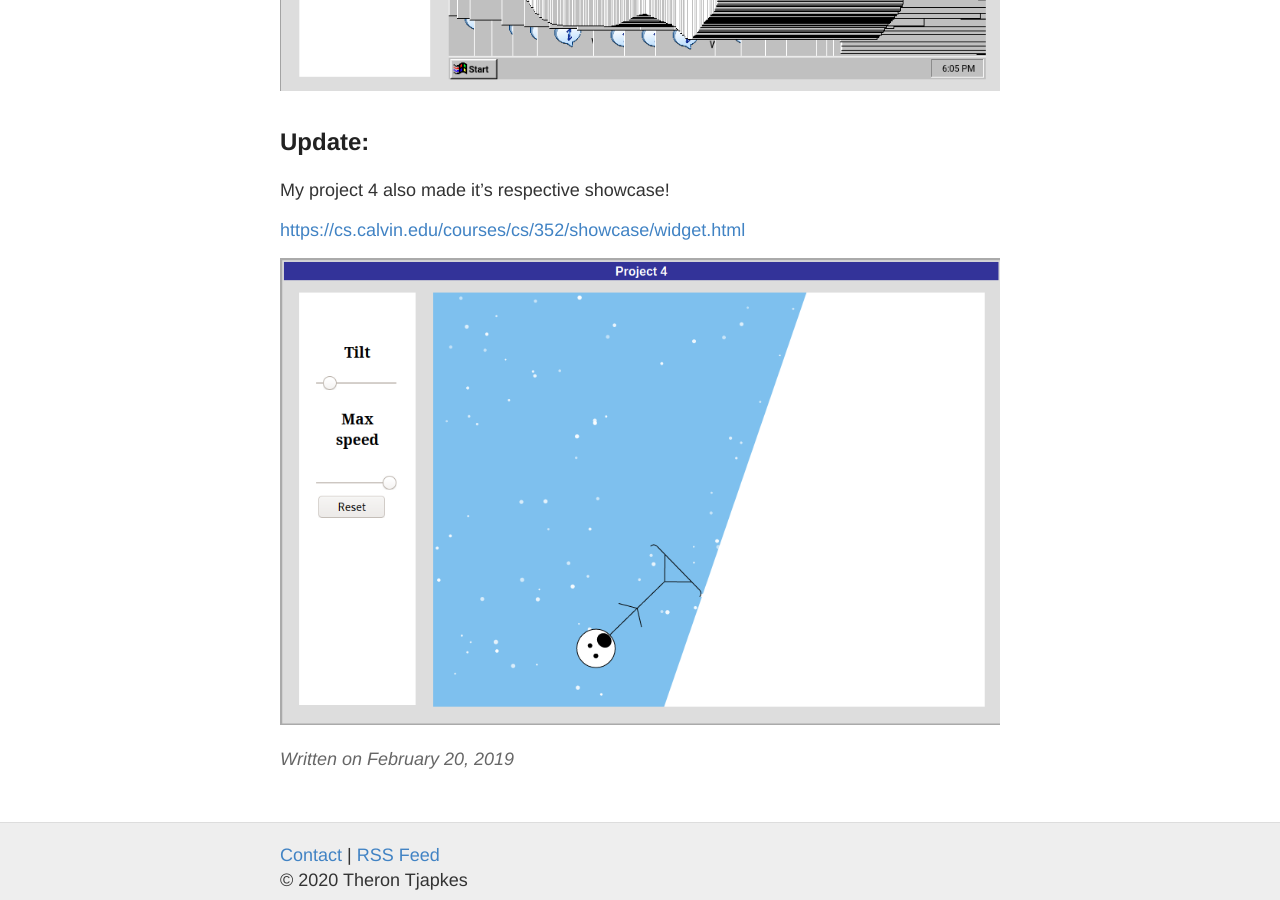
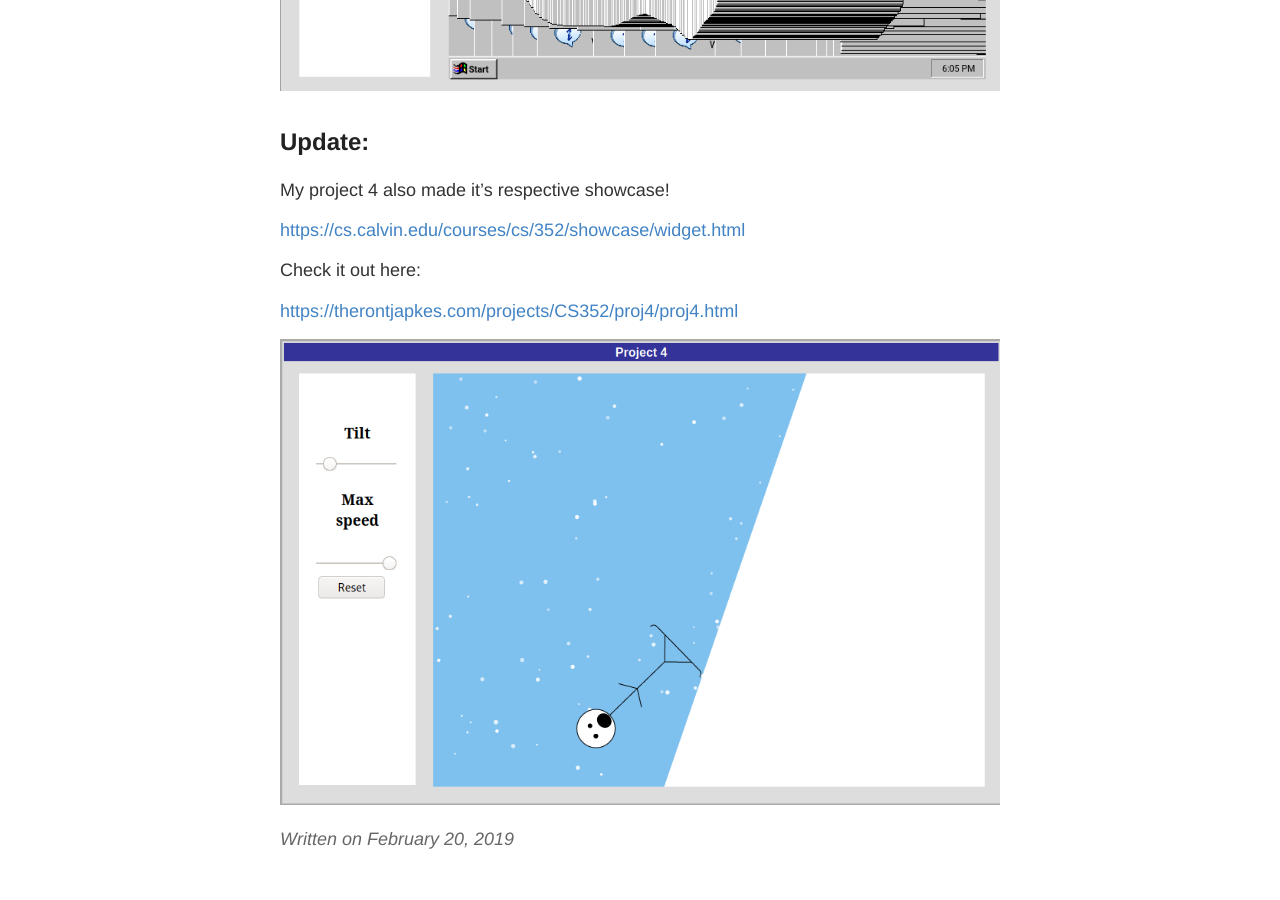
Before and after one commit to ther0n/therontjapkes.com, a Jekyll site: the page built from _posts/2019-02-20-javascript-windows.md, in a window 1280 px wide and 900 px high, scrolled down 1751 px. Built offline with Jekyll 4.4.1, drawn with Linux system fonts in a browser that asks for light colours.

Commit message:
Link proj4

```diff
--- a/_posts/2019-02-20-javascript-windows.md
+++ b/_posts/2019-02-20-javascript-windows.md
@@ -26,4 +26,8 @@ My project 4 also made it's respective showcase!
 
 <https://cs.calvin.edu/courses/cs/352/showcase/widget.html>
 
+Check it out here:
+
+<https://therontjapkes.com/projects/CS352/proj4/proj4.html>
+
 ![](../images/proj4.png)
```
